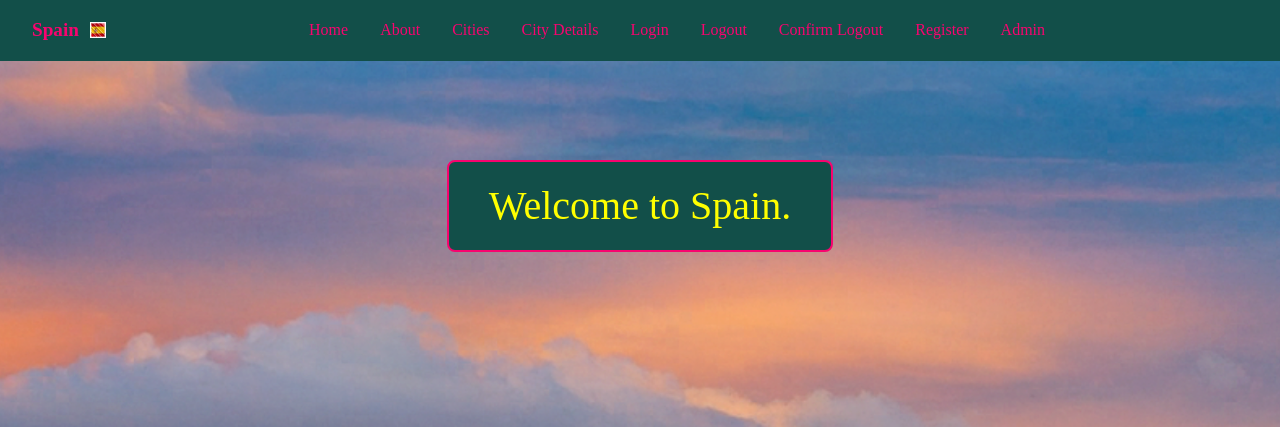
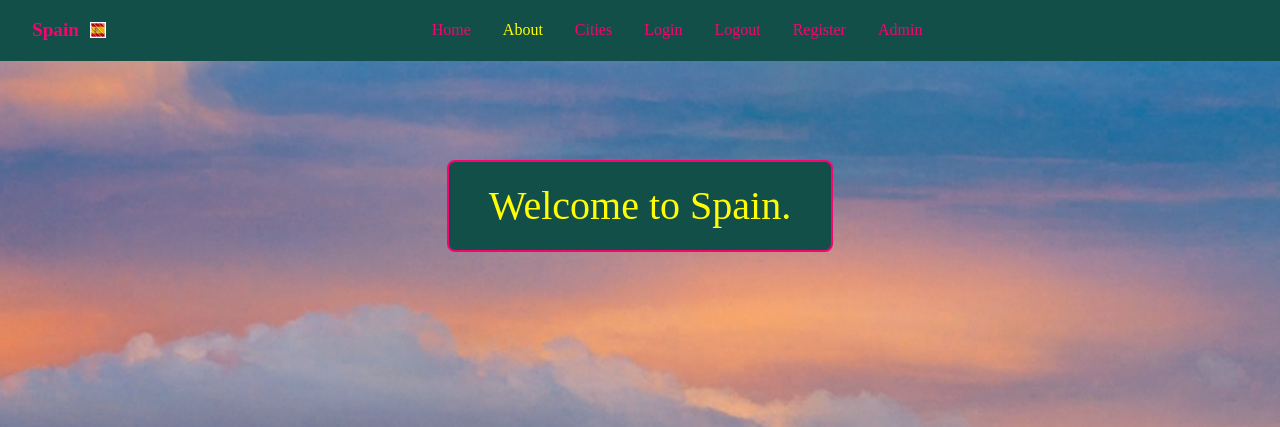
Before and after one commit to Richard-L4/Espana, a Django app: page /about in a window 1280 px wide. Shown: the top 427 px of the page. Run offline with Django 5.2, Linux system fonts and the light colour scheme.

Commit message:
put in place active tabs

```diff
--- a/espana_es/templates/base.html
+++ b/espana_es/templates/base.html
@@ -29,14 +29,18 @@
             </a>
         </div>
         <div class="nav-links" id="nav-links">
-            <a href="{% url 'index' %}">Home</a>
-            <a href="{% url 'about' %}">About</a>
-            <a href="{% url 'cities' %}">Cities</a>
-            <a href="{% url 'city-details' %}">City Details</a>
-            <a href="{% url 'login' %}">Login</a>
-            <a href="{% url 'logout' %}">Logout</a>
-            <a href="{% url 'confirm-logout' %}">Confirm Logout</a>
-            <a href="{% url 'register' %}">Register</a>
+            <a href="{% url 'index' %}" class="{% if active_tab == 'index' %}active{% endif %}">Home</a>
+            <a href="{% url 'about' %}" class="{% if active_tab == 'about' %}active{% endif %}">About</a>
+            <a href="{% url 'cities' %}" class="{% if active_tab == 'cities' %}active{% endif %}">Cities</a>
+            {% if active_tab == 'city-details' %}
+            <span class="active">City Details</span>
+            {% endif %}
+            <a href="{% url 'login' %}" class="{% if active_tab == 'login' %}active{% endif %}">Login</a>
+            <a href="{% url 'logout' %}" class="{% if active_tab == 'logout' %}active{% endif %}">Logout</a>
+            {% if active_tab == 'confirm-logout' %}
+            <span class="active">Confirm Logout</span>
+            {% endif %}
+            <a href="{% url 'register' %}" class="{% if active_tab == 'register' %}active{% endif %}">Register</a>
             <a href="{% url 'admin:index' %}">Admin</a>
         </div>
         <div class="hamburger" id="hamburger">&#9776;</div>
--- a/espana_es/views.py
+++ b/espana_es/views.py
@@ -7,7 +7,7 @@ from django.contrib.auth import login, logout, authenticate
 
 # Create your views here.
 def index(request):
-    return render(request, 'index.html')
+    return render(request, 'index.html', {'active_tab': 'index'})
 
 
 def about(request):
@@ -19,15 +19,15 @@ def about(request):
             return redirect('about')
     else:
         form = ContactForm()
-    return render(request, 'about.html', {'form': form})
+    return render(request, 'about.html', {'active_tab': 'about', 'form': form})
 
 
 def cities(request):
-    return render(request, 'cities.html')
+    return render(request, 'cities.html', {'active_tab': 'cities'})
 
 
 def city_details(request):
-    return render(request, 'city-details.html')
+    return render(request, 'city-details.html', {'active_tab': 'city-details'})
 
 
 # ==============================
@@ -46,21 +46,22 @@ def user_login(request):
         else:
             messages.error(request, "Invalid username or password")
 
-    return render(request, 'login.html', {'form': form})
+    return render(request, 'login.html', {'active_tab': 'login', 'form': form})
 
 
 def user_logout(request):
     if request.method == 'POST':
         logout(request)
         return redirect('index')
-    return render(request, 'logout.html')
+    return render(request, 'logout.html', {'active_tab': 'logout'})
 
 
 def confirm_logout(request):
     if request.method == 'POST':
         logout(request)
         return redirect('index')
-    return render(request, 'confirm-logout.html')
+    return render(request,
+                  'confirm-logout.html', {'active_tab': 'confirm-logout'})
 
 
 def register(request):
@@ -71,4 +72,5 @@ def register(request):
             request, f"Account created for {user.username}! You can log in.")
         return redirect('login')
 
-    return render(request, 'register.html', {'form': form})
+    return render(request,
+                  'register.html', {'active_tab': 'register', 'form': form})
```
Also changed, not shown: db.sqlite3.
